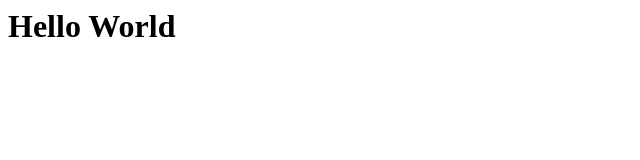
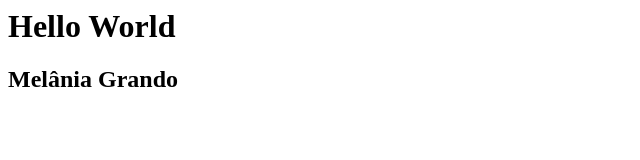
Before and after one commit to melgrando/EBAC-jornada_dev, a plain HTML site: page index.html in a window 1280 px wide. Shown: the whole page, without its empty margins (0-640 px from the left). Drawn offline with Linux system fonts and the light colour scheme.

Commit message:
Entendendo os commits

```diff
--- a/index.html
+++ b/index.html
@@ -1 +1,2 @@
 <h1>Hello World</h1>
+<h2>Melânia Grando</h2>
```
